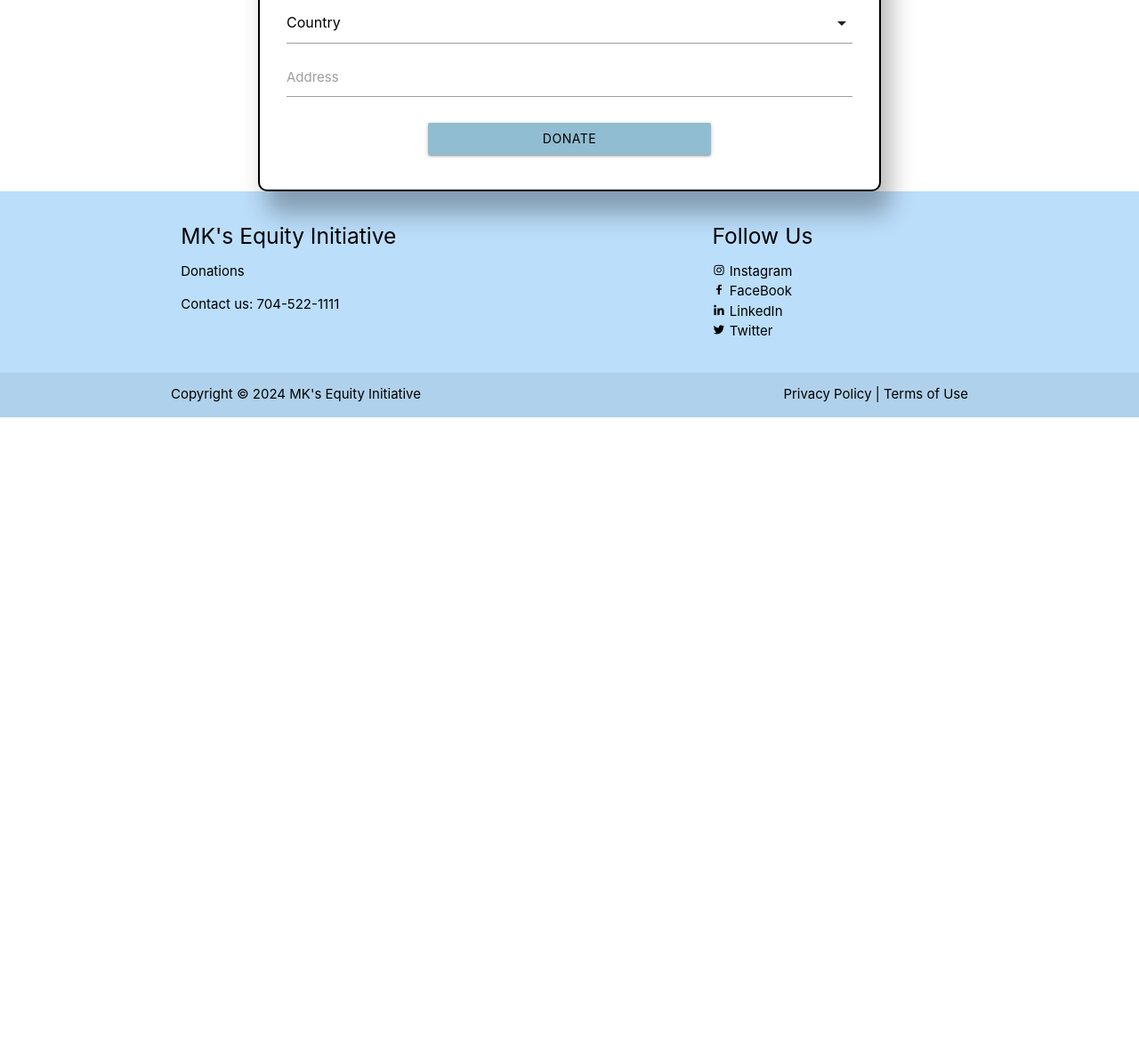
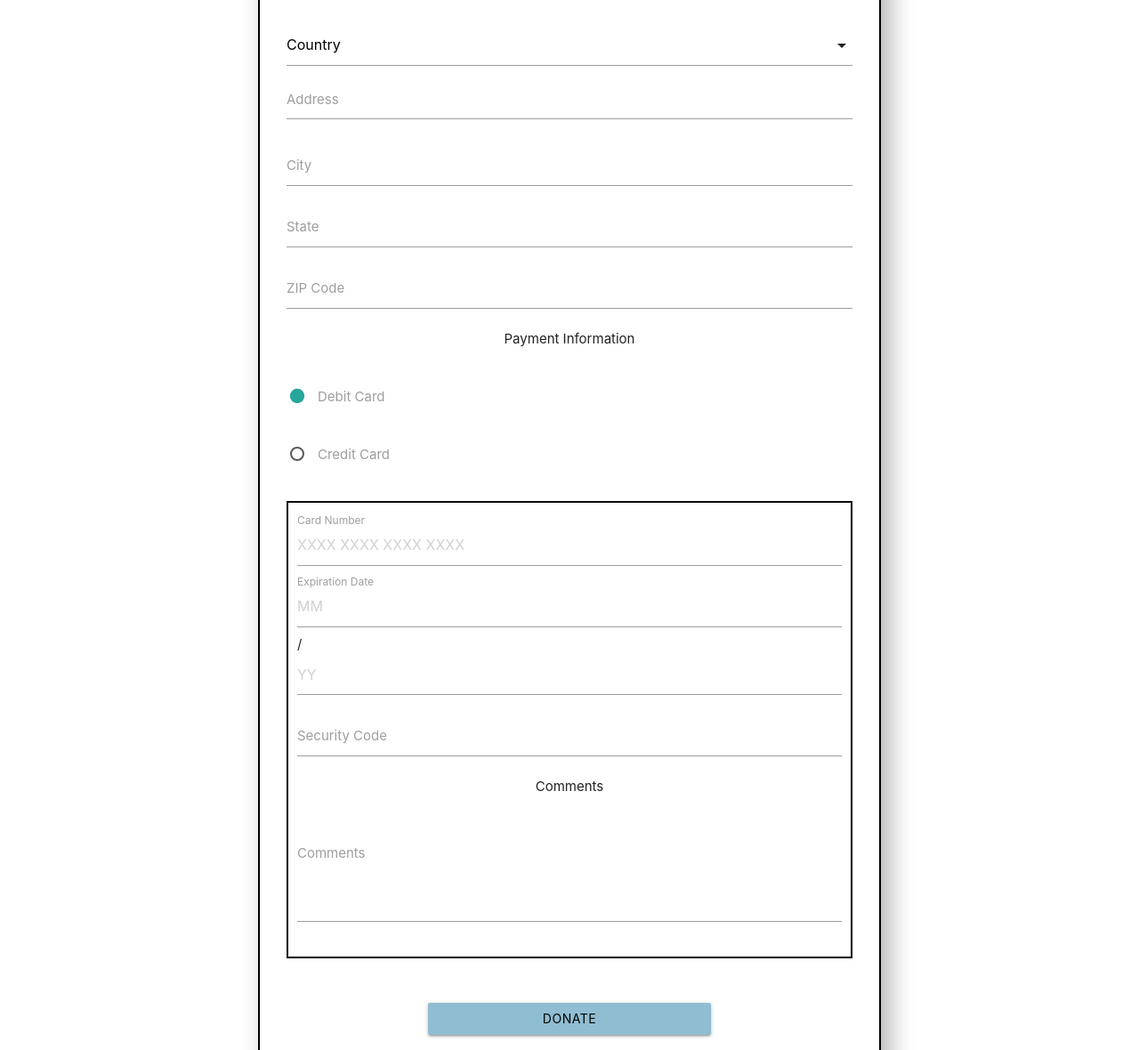
Before and after one commit to seanzinh0/MK-s-Equity-Initiative, a plain HTML site: page donations.html in a window 1280 px wide. Shown: the part 819-1999 px from the top of the page at 89% size. Before the commit the page ends 1288 px from the top, so only its background shows below. Drawn offline with nearby package versions, Linux system fonts and the light colour scheme.

Commit message:
added all forms to donation form

```diff
--- a/Tylers-Folder/donations.css
+++ b/Tylers-Folder/donations.css
@@ -14,6 +14,7 @@
   border: 2px solid black;
   box-shadow: 10px 25px 28px rgba(0, 0, 0, 0.3);
   border-radius: 10px;
+  margin: 150px 0px 100px 0px;
 }
 
 .donations-form-container h3 {
@@ -40,3 +41,11 @@
 .donate-btn:hover {
   background-color: #90bdd1;
 }
+
+
+.payment-box {
+  max-width: 650px;
+  border: 2px solid black;
+  margin: auto;
+  padding: 10px;
+}
--- a/donations.html
+++ b/donations.html
@@ -18,7 +18,7 @@
   <body>
     <nav>
 			<div class="nav-wrapper blue lighten-4">
-        <a href="index.html" class="brand-logo black-text center">MK's Equity Initiative</a>
+				<a href="index.html" class="brand-logo black-text center" id="mk-logo"><img src="logo-img/mks-equity-initiative-high-resolution-logo-grayscale-transparent.png" alt="mk logo" /></a>
 				<a href="#" data-target="mobile-demo" class="sidenav-trigger"><i class="material-icons black-text">menu</i></a>
 				<ul id="nav-desktop" class="left hide-on-med-and-down">
 					<li><a href="index.html" class="black-text">Home</a></li>
@@ -41,31 +41,29 @@
     <div class="donations-container">
       <div class="donations-form-container">
         <h3 class="center">Donation Form</h3>
-        <p class="center">Fill out this donation form</p>
-        <p class="center">Total raised to date: $<span id="donation-amount">0</span></p>
         <form class="donations-form" action="#">
           <p class="center">Donation</p>
           <div class="input-field">
             <label for="donation">Amount</label>
-            <input placeholder="" id="donation-input" type="number" class="validate" required>
+            <input id="donation-input" type="number" class="validate" required>
           </div>
           <!-- Contact Information -->
           <p class="center">Contact Information</p>
           <div class="input-field">
             <label for="first-name">First Name</label>
-            <input placeholder="" id="first-name" type="text" class="validate" required>
+            <input id="first-name" type="text" class="validate" required>
           </div>
           <div class="input-field">
             <label for="last-name">Last Name</label>
-            <input placeholder="" id="last-name" type="text" class="validate" required>
+            <input id="last-name" type="text" class="validate" required>
           </div>
           <div class="input-field">
             <label for="email">Email</label>
-            <input placeholder="" id="email" type="email" class="validate" required>
+            <input id="email" type="email" class="validate" required>
           </div>
           <div class="input-field">
             <label for="phone-number">Phone</label>
-            <input placeholder="" type="tel" id="phone-number" class="validate" required>
+            <input type="tel" id="phone-number" class="validate" required>
           </div>
           <!-- Billing Address -->
           <p class="center">Billing Address</p>
@@ -82,7 +80,56 @@
             <label for="address">Address</label>
             <textarea class="materialize-textarea" name="address" id="address"></textarea>
           </div>
-          <div class="button-center">
+          <div class="input-field">
+            <label for="city">City</label>
+            <input type="text" id="city" class="validate" required>
+          </div>
+          <div class="input-field">
+            <label for="state">State</label>
+            <input type="text" id="state" class="validate" required>
+          </div>
+          <div class="input-field">
+            <label for="zip-code">ZIP Code</label>
+            <input type="text" id="zip-code" class="validate" required>
+          </div>
+         <!-- Payment Information -->
+          <p class="center">Payment Information</p>
+          <p>
+            <label for="debit">
+              <input id="debit" name="payment-type" type="radio" checked>
+              <span>Debit Card</span>
+            </label>
+          </p>
+          <p>
+            <label for="credit">
+              <input id="credit" name="payment-type" type="radio">
+              <span>Credit Card</span>
+            </label>
+          </p>
+          <div class="payment-box">
+            <div class="input-field">
+              <label for="card-num">Card Number</label>
+              <input placeholder="XXXX XXXX XXXX XXXX" id="card-num" type="tel" maxlength="19" pattern="[0-9\s]{13,19}" class="validate" required>
+            </div>
+            <div class="input-field">
+              <label for="expiration">Expiration Date</label>
+              <input class="expiration validate" placeholder="MM" type="text" maxlength="2">
+              <span>/</span>
+              <input class="expiration validate" placeholder="YY" type="text" maxlength="2">
+            </div>
+            <div class="input-field">
+              <label for="security-code">Security Code</label>
+              <input type="text" id="security-code" class="validate" maxlength="4">
+            </div>
+            <!-- Comments -->
+             <p class="center">Comments</p>
+            <div class="input-field">
+              <label for="comments">Comments</label>
+              <textarea style="height: 100px;" class="materialize-textarea" name="comments" id="comments"></textarea>
+            </div>
+          </div>
+          <!-- Donate Button + Modal -->
+          <div style="margin-top: 50px;" class="button-center">
             <button data-target="modal" class="donate-btn btn waves-effect waves-light btn modal-trigger" type="submit">Donate</button>
             <div id="modal" class="modal">
               <div class="modal-content">
@@ -90,6 +137,7 @@
                 <p>Lorem ipsum dolor sit amet consectetur adipisicing elit. Deserunt, quod.</p>
               </div>
               <div class="modal-footer">
+                <a id="disagree-btn" href="#" class="modal-close waves-effect waves-green btn-flat">Disagree</a>
                 <a id="agree-btn" href="#" class="modal-close waves-effect waves-green btn-flat">Agree</a>
               </div>
             </div>
```
Lines whose indentation alone changed are shown as unchanged.
